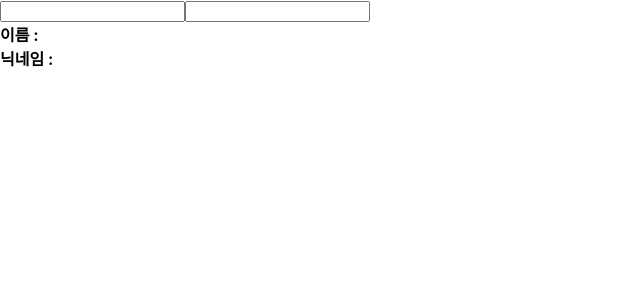
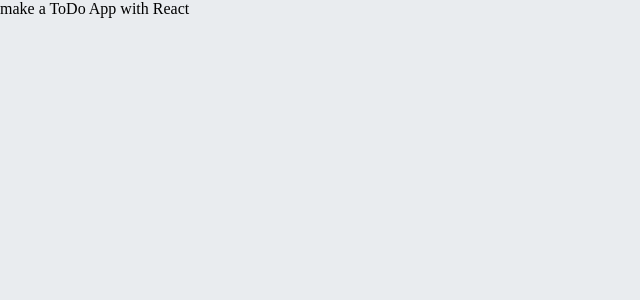
Before and after one commit to gyeongseokKang/react_tutorial, a React (Create React App) app: page / in a window 1280 px wide. Shown: the top 300 px of the page, without its empty margins (0-640 px from the left). Built offline with nearby package versions, Linux system fonts and the light colour scheme.

Commit message:
[New Project] ToDo app

```diff
--- a/package.json
+++ b/package.json
@@ -6,8 +6,11 @@
     "@testing-library/jest-dom": "^4.2.4",
     "@testing-library/react": "^9.3.2",
     "@testing-library/user-event": "^7.1.2",
+    "classnames": "^2.2.6",
+    "node-sass": "^4.14.1",
     "react": "^16.14.0",
     "react-dom": "^16.14.0",
+    "react-icons": "^3.11.0",
     "react-scripts": "3.4.3"
   },
   "scripts": {
--- a/src/App.js
+++ b/src/App.js
@@ -1,38 +1,6 @@
-import React, { Component } from 'react';
-import './App.css';
+import React from 'react';
 
-import Info from './basic_react/Info';
-
-/*
-function getRandomColor() {
-	return `#${Math.floor(Math.random() * 16777215).toString(16)}`;
+const App = () => {
+	return <div> make a ToDo App with React</div>
 }
-class App extends Component {
-	state = {
-		color: '#000000'
-	}
-
-	handleClick = () => {
-		this.setState({
-			color: getRandomColor()
-		});
-	}
-	render() {
-		return (
-			<div>
-				<button onClick={this.handleClick}>random color</button>
-				<LifeCycleSample color={this.state.color} />
-			</div>
-		)
-	}
-}
-*/
-const App = () => {
-	return (
-		<div>
-			<Info />
-		</div>
-	)
-}
-
 export default App;
--- a/src/index.css
+++ b/src/index.css
@@ -1,13 +1,5 @@
 body {
   margin: 0;
-  font-family: -apple-system, BlinkMacSystemFont, 'Segoe UI', 'Roboto', 'Oxygen',
-    'Ubuntu', 'Cantarell', 'Fira Sans', 'Droid Sans', 'Helvetica Neue',
-    sans-serif;
-  -webkit-font-smoothing: antialiased;
-  -moz-osx-font-smoothing: grayscale;
+  padding: 0;
+  background-color: #e9ecef;
 }
-
-code {
-  font-family: source-code-pro, Menlo, Monaco, Consolas, 'Courier New',
-    monospace;
-}
```
Also changed, not shown: 2 other files (tests, documents, lock files or other folders).
